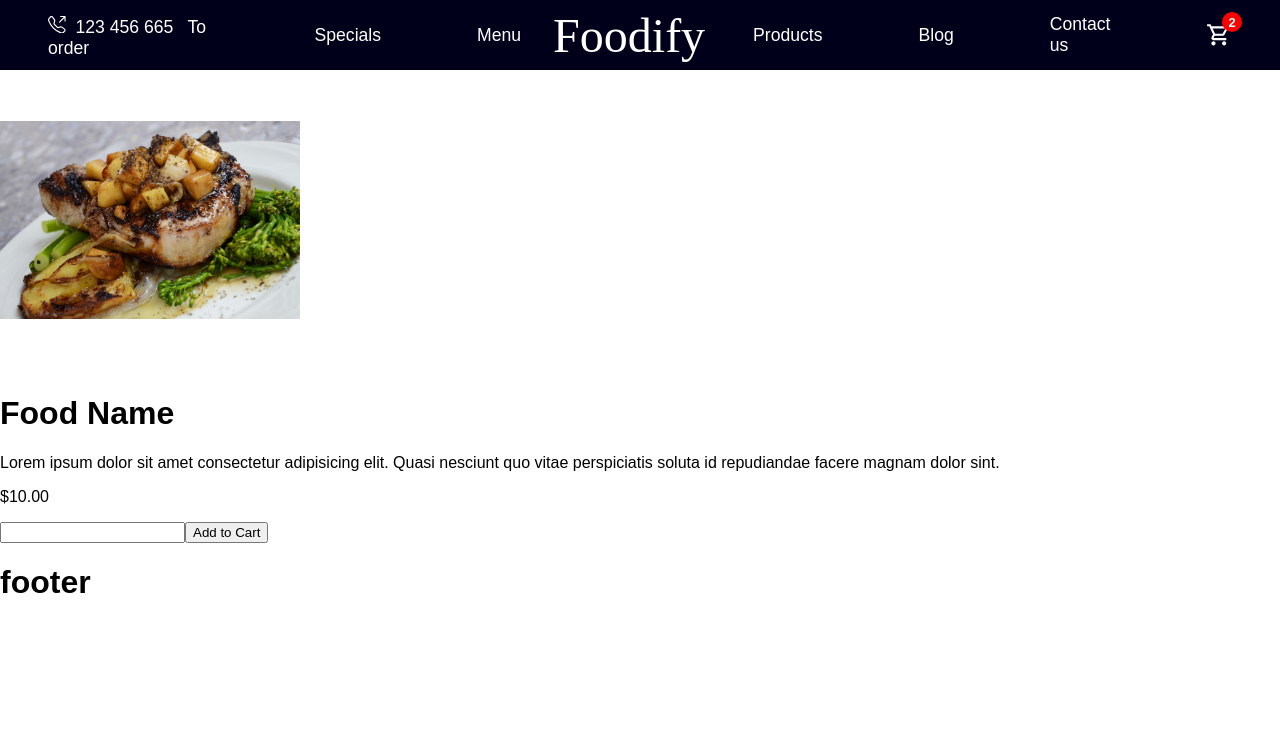
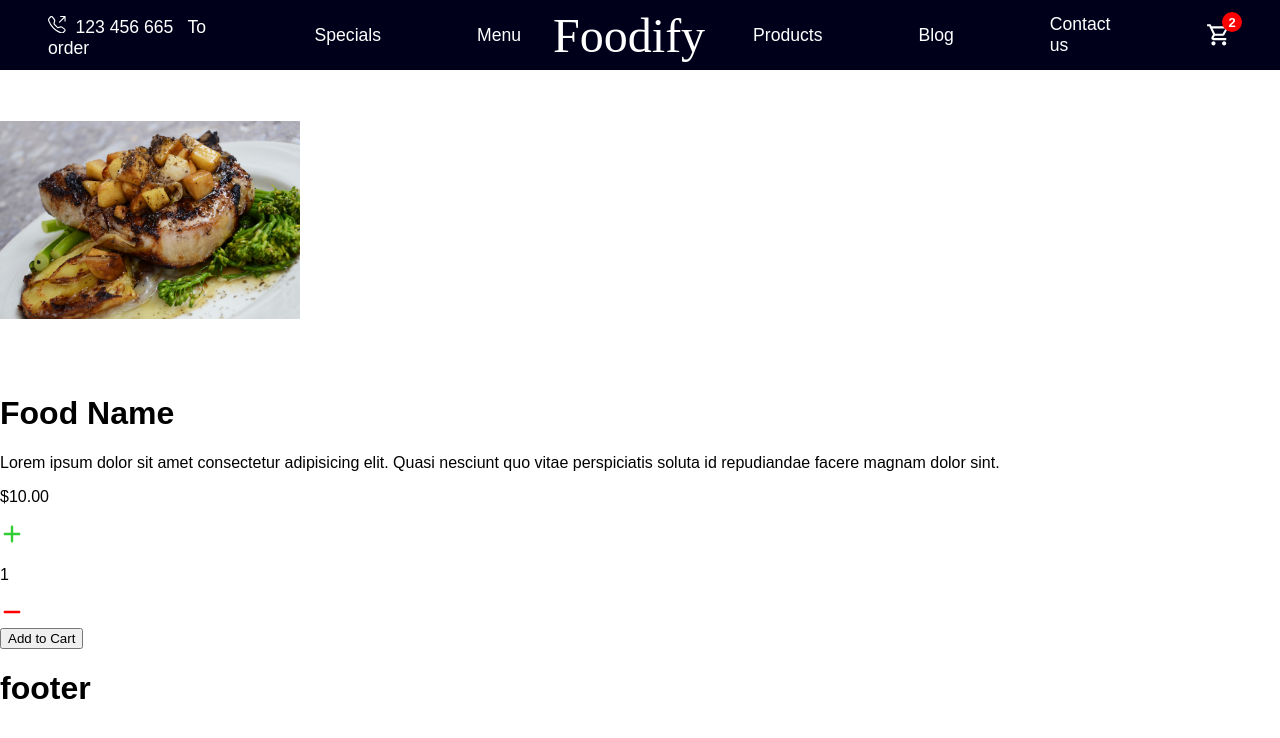
Before and after one commit to codeComet/food-ordering-app, a Next.js app in the folder client/: page /item/1 in a window 1280 px wide. Shown: the top 738 px of the page. Built offline with nearby package versions, Linux system fonts and the light colour scheme.

Commit message:
single product page need changes

```diff
--- a/client/pages/item/[id].jsx
+++ b/client/pages/item/[id].jsx
@@ -1,5 +1,6 @@
 import Image from "next/image";
 import styles from "../../styles/FoodItem.module.css";
+import { HiPlus, HiMinus } from "react-icons/hi";
 
 const FoodItem = () => {
   return (
@@ -24,7 +25,11 @@ const FoodItem = () => {
           <p>$10.00</p>
         </div>
         <div className={styles.buttonContainer}>
-          <input type="number" />
+          <div className={styles.qty}>
+            <HiPlus style={{ fontSize: "1.5rem", color: "limegreen" }} />
+            <p>1</p>
+            <HiMinus style={{ fontSize: "1.5rem", color: "red" }} />
+          </div>
           <button>Add to Cart</button>
         </div>
       </div>
```
